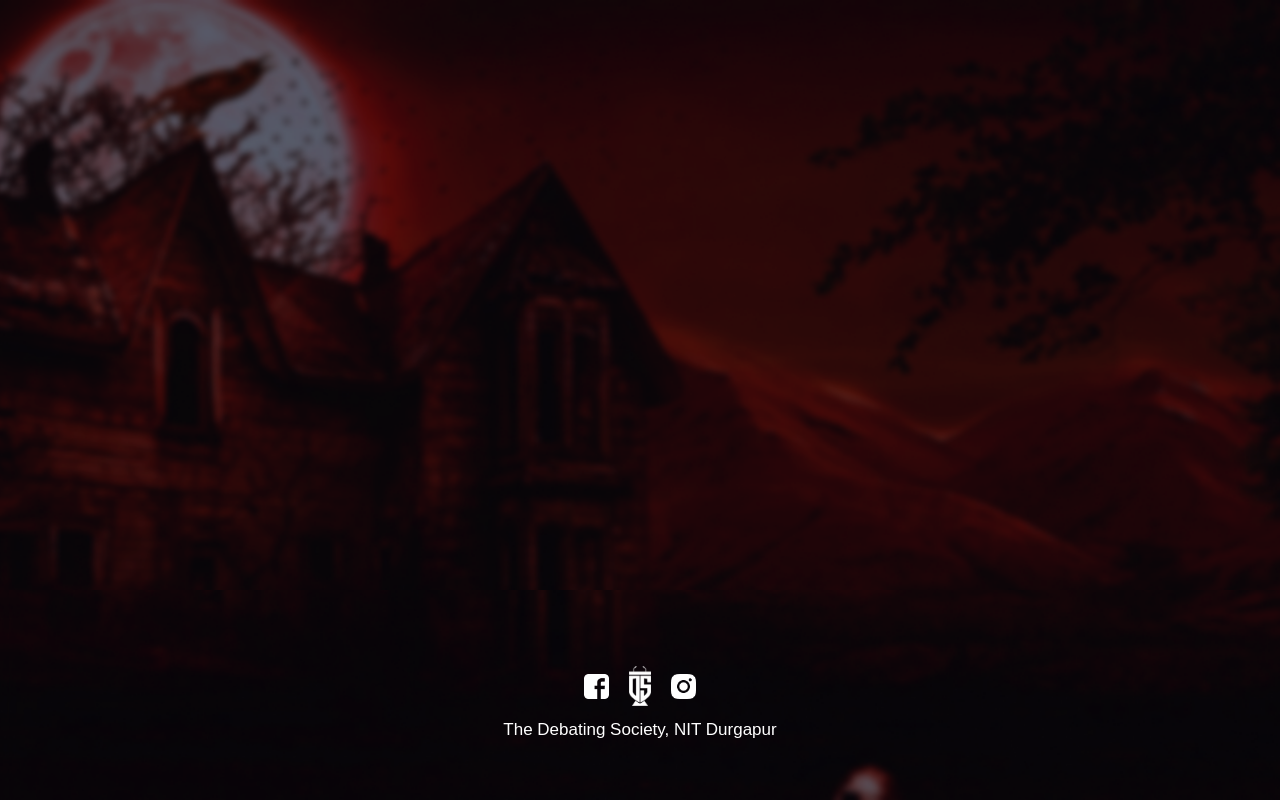
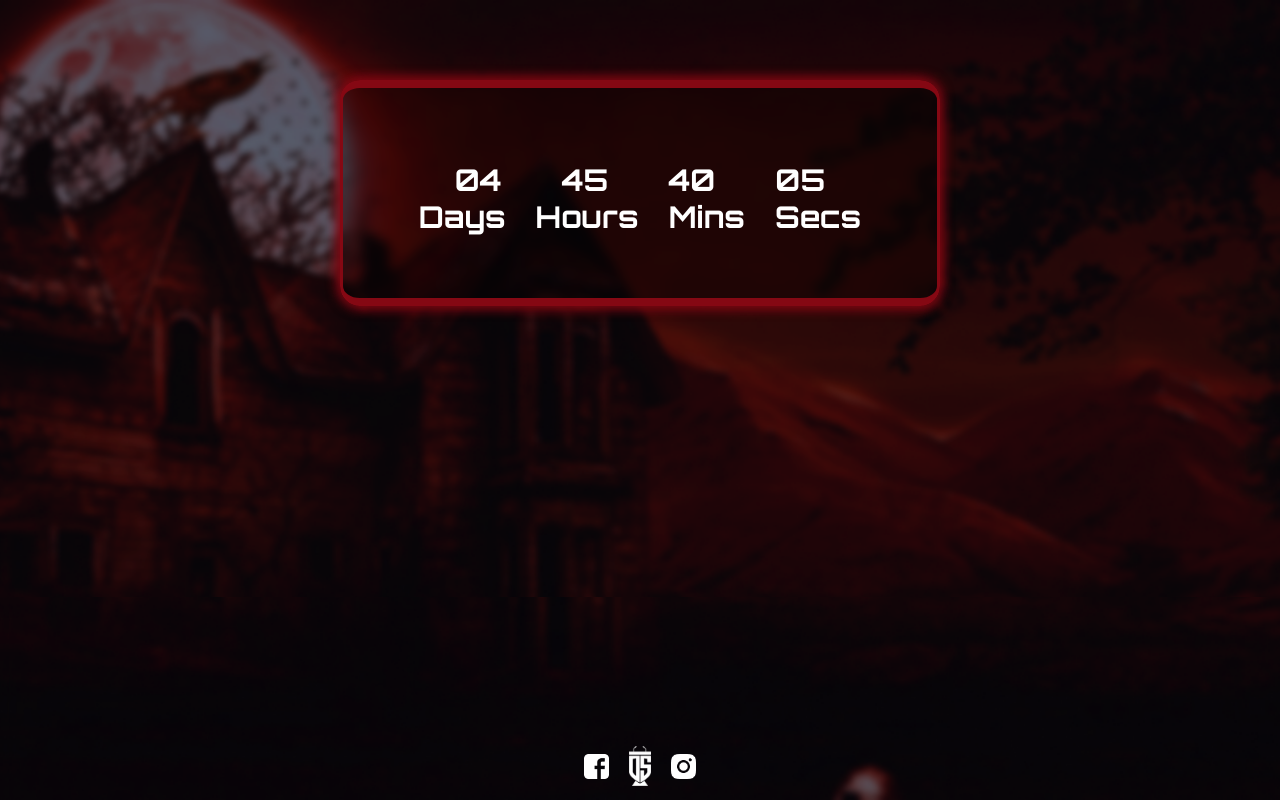
Before and after one commit to VenuChoudhary001/kill_code, a React (Create React App) app: page /timer in a window 1280 px wide. Built offline with nearby package versions, Linux system fonts and the light colour scheme; a web font is replaced by a local one.

Commit message:
timer added

```diff
--- a/package.json
+++ b/package.json
@@ -8,6 +8,7 @@
     "@testing-library/user-event": "^13.5.0",
     "node-sass": "^7.0.1",
     "react": "^17.0.2",
+    "react-countdown": "^2.3.2",
     "react-dom": "^17.0.2",
     "react-router-dom": "^6.2.1",
     "react-scripts": "5.0.0",
--- a/src/Route.js
+++ b/src/Route.js
@@ -2,6 +2,7 @@ import { BrowserRouter as Router, Route, Routes } from "react-router-dom";
 import Home from "./pages/Home_Page/home";
 import Registration from "./pages/Registration/registration";
 import Login from "./pages/Login/login";
+import Timer from "./pages/Timer/timer";
 
 const ReactRouterSetup = () => {
     return (
@@ -10,6 +11,7 @@ const ReactRouterSetup = () => {
                 <Route exact path="/" element={<Home />} />
                 <Route exact path="/registration" element={<Registration />} />
                 <Route exact path="/login" element={<Login />} />
+                 <Route exact path="/timer" element={<Timer />} />
                 </Routes>
         </Router>
     )
--- /dev/null
+++ b/src/pages/Timer/timer.js
@@ -0,0 +1,28 @@
+import "./timer.scss";
+
+function Timer() {
+  return (
+    <>
+      <div className="timer">
+        <div className="card">
+          <div className="cardHead">
+            <div className="labelsTime">
+              <span>04</span>
+              <span>45</span>
+              <span>40</span>
+              <span>05</span>
+            </div>
+            <div className="labels">
+              <span>Days</span>
+              <span>Hours</span>
+              <span>Mins</span>
+              <span>Secs</span>
+            </div>
+          </div>
+        </div>
+      </div>
+    </>
+  );
+}
+
+export default Timer;
--- /dev/null
+++ b/src/pages/Timer/timer.scss
@@ -0,0 +1,84 @@
+@import "../../styles/global.scss";
+@import url('https://fonts.googleapis.com/css2?family=Changa:wght@400;700&family=Orbitron:wght@500;600;700&display=swap');
+
+  .timer {
+    margin-top: 80px;
+
+      .card {
+      background-color: rgba(0, 0, 0, 0.274);
+      backdrop-filter: blur(5px);
+      border-radius: 20px;
+      width: 90%;
+      max-width: 600px;
+      margin: 0 auto;
+      color: white;
+      border: 3px solid #850813;
+      border-top: 8px solid #850813;
+      border-bottom: 8px solid #850813;
+      text-align: center;
+      display: flex;
+      flex-direction: column;
+      justify-content: center;
+      align-items: center;
+
+      animation-name: glow;
+      animation-duration: 1.5s;
+      animation-iteration-count: infinite;
+      animation-direction: alternate;
+
+
+      @keyframes glow {
+          from {
+              box-shadow: 0px 0px 5px #850813, 0px 0px 5px #850813;
+          }
+
+          to {
+              box-shadow: 0px 0px 20px #850813, 0px 0px 20px #850813;
+          }
+      }
+
+      .cardHead {
+          color: white;
+          width: 100%;
+          height: 200px;
+          text-align: center;
+          margin-top: 10px;
+          font-size: 30px;
+          font-weight: 800;
+          display: flex;
+          flex-direction: column;
+          justify-content: center;
+          align-items: center;
+        .labelsTime {
+            display: flex;
+            font-size: 30px;
+            font-weight: 700;
+            margin: 0px;
+            font-family: 'Orbitron',
+                sans-serif !important;
+                   span {
+                       margin: 0px 30px;
+                       text-decoration: none !important;
+                   }
+        }
+
+
+
+        .labels {
+            display: flex;
+            font-size: 30px;
+            font-weight: 700;
+            margin: 0px;
+            padding-top: 0px;
+            font-family: 'Orbitron',
+                sans-serif !important;
+                  span {
+                      margin: 0px 15px;
+                      padding-top: 0px;
+                      text-decoration: none !important;
+                  }
+        }
+
+      }
+    }
+}
```
Also changed, not shown: 1 other file (tests, documents, lock files or other folders).
